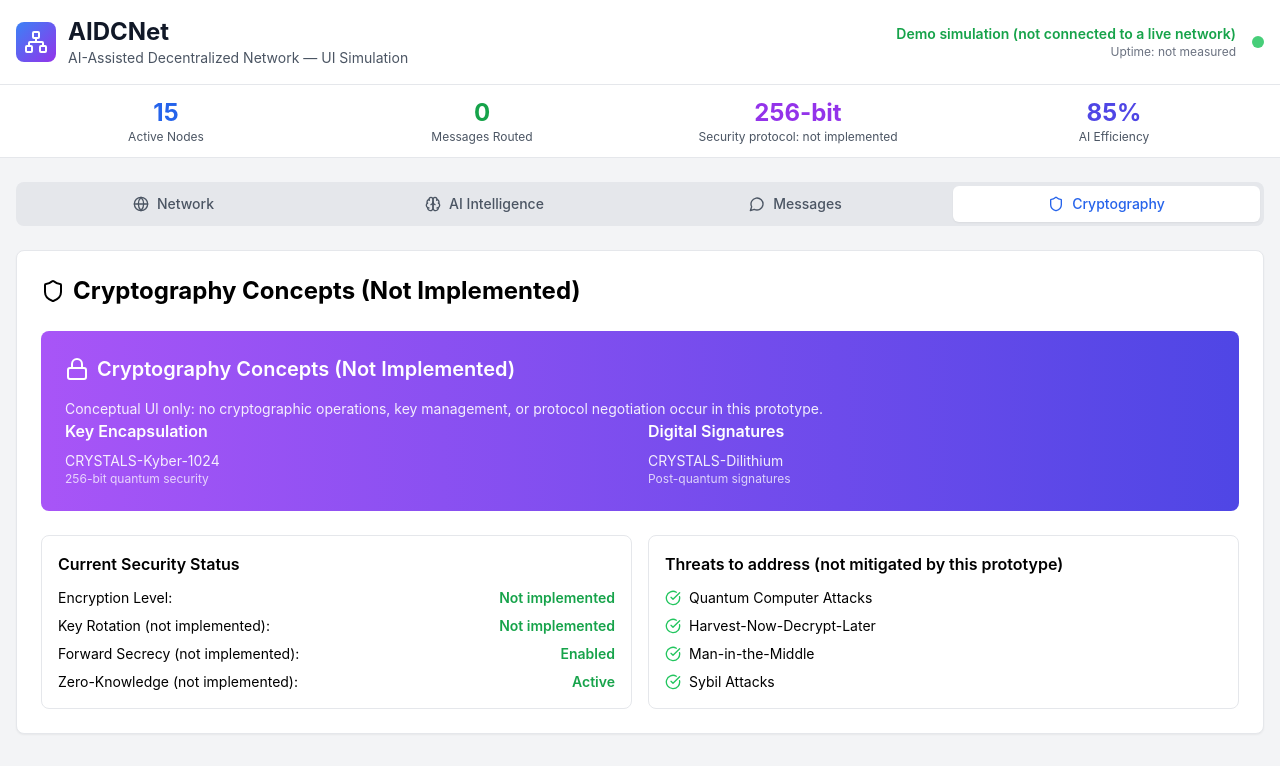
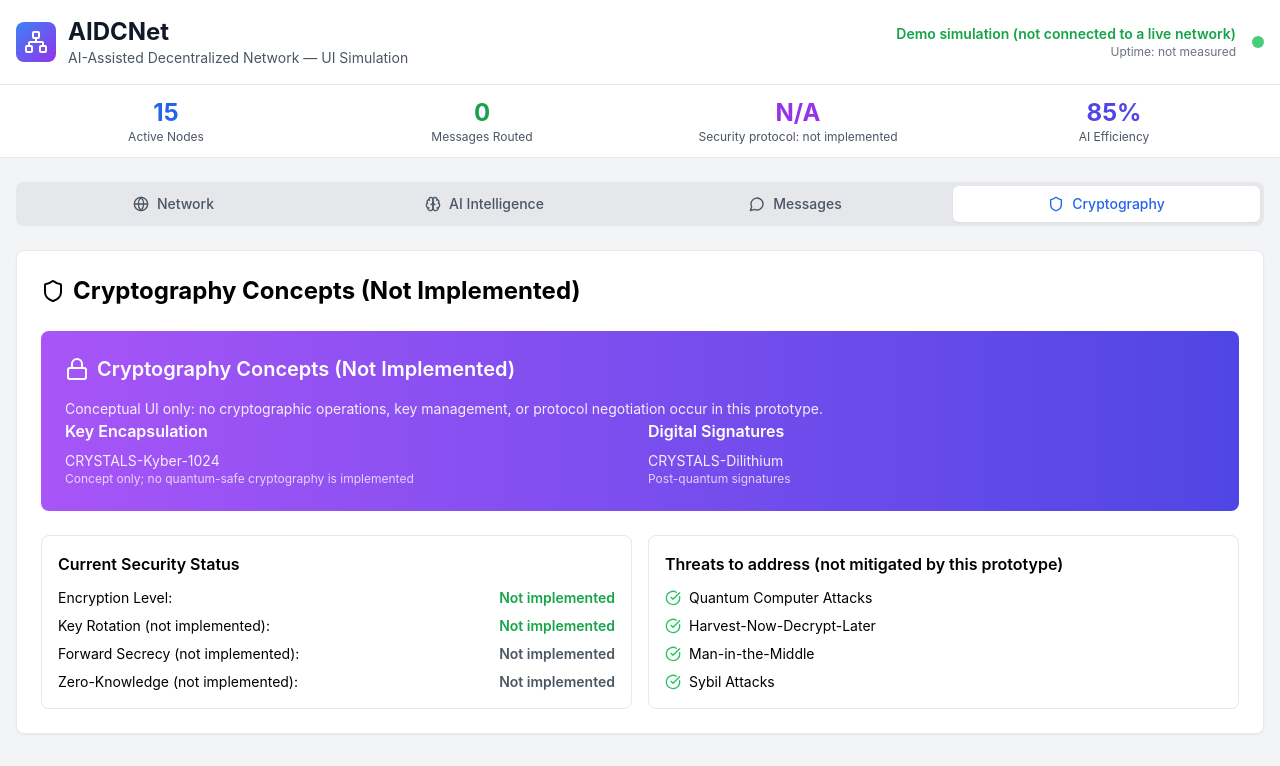
Before and after one commit to yobi369/AIDCNet, a React (Vite) app: page / in a window 1280 px wide. Both pictures are taken after a click on the button "Cryptography". Shown: the top 766 px of the page. Built offline with nearby package versions, Linux system fonts and the light colour scheme.

Commit message:
fix: remove remaining unimplemented cryptography claims

```diff
--- a/aidcnet_prototype.tsx
+++ b/aidcnet_prototype.tsx
@@ -61,7 +61,7 @@ const AIDCNetPrototype = () => {
     return () => clearInterval(interval);
   }, []);
 
-  // Quantum crypto simulation
+  // Illustrative algorithm labels only; no cryptographic operations are performed.
   const generateQuantumKey = () => {
     const algorithms = ['CRYSTALS-Kyber-1024', 'CRYSTALS-Dilithium', 'SPHINCS+'];
     return algorithms[Math.floor(Math.random() * algorithms.length)];
@@ -243,7 +243,7 @@ const AIDCNetPrototype = () => {
 
               <div className="text-xs text-gray-600 mb-2">
                 <Lock className="w-3 h-3 inline mr-1" />
-                Encrypted with: {message.encryption}
+                Simulated algorithm label (no encryption performed): {message.encryption}
               </div>
 
               <div className="text-xs text-gray-500">
@@ -268,7 +268,7 @@ const AIDCNetPrototype = () => {
           <div>
             <h4 className="font-semibold mb-2">Key Encapsulation</h4>
             <p className="text-sm opacity-90">CRYSTALS-Kyber-1024</p>
-            <p className="text-xs opacity-75">256-bit quantum security</p>
+            <p className="text-xs opacity-75">Concept only; no quantum-safe cryptography is implemented</p>
           </div>
           <div>
             <h4 className="font-semibold mb-2">Digital Signatures</h4>
@@ -292,11 +292,11 @@ const AIDCNetPrototype = () => {
             </div>
             <div className="flex justify-between">
               <span className="text-sm">Forward Secrecy (not implemented):</span>
-              <span className="text-sm font-semibold text-green-600">Enabled</span>
+              <span className="text-sm font-semibold text-gray-600">Not implemented</span>
             </div>
             <div className="flex justify-between">
               <span className="text-sm">Zero-Knowledge (not implemented):</span>
-              <span className="text-sm font-semibold text-green-600">Active</span>
+              <span className="text-sm font-semibold text-gray-600">Not implemented</span>
             </div>
           </div>
         </div>
@@ -365,7 +365,7 @@ const AIDCNetPrototype = () => {
               <div className="text-xs text-gray-600">Messages Routed</div>
             </div>
             <div className="text-center">
-              <div className="text-2xl font-bold text-purple-600">256-bit</div>
+              <div className="text-2xl font-bold text-purple-600">N/A</div>
               <div className="text-xs text-gray-600">Security protocol: not implemented</div>
             </div>
             <div className="text-center">
```
